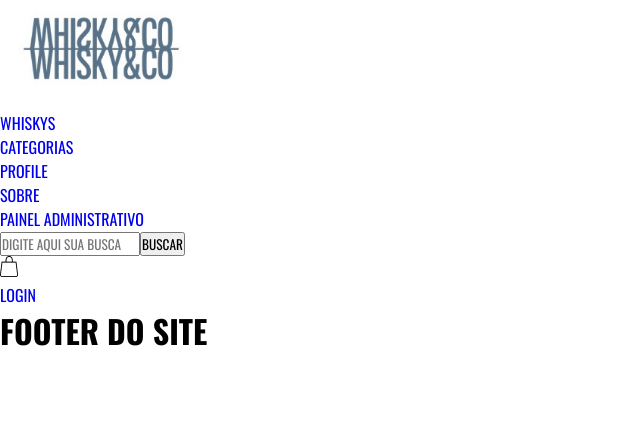
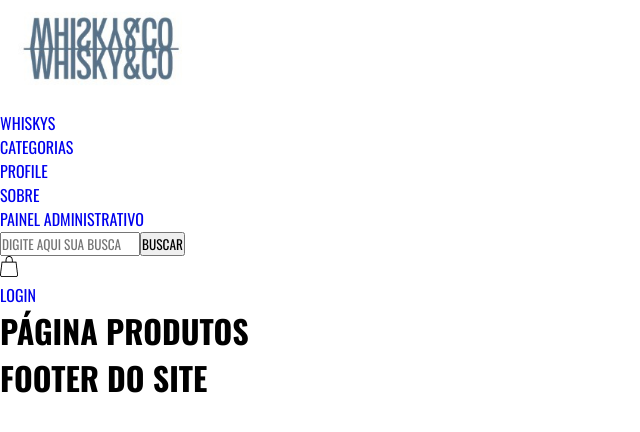
Before and after one commit to Silvio-Arem/whiskyAndCo, a React (Create React App) app: page /products in a window 1280 px wide. Shown: the top 432 px of the page, without its empty margins (0-640 px from the left). Built offline with nearby package versions, Linux system fonts and the light colour scheme.

Commit message:
feat: identifying pages

```diff
--- a/src/Pages/Home/index.tsx
+++ b/src/Pages/Home/index.tsx
@@ -1,7 +1,7 @@
 function Home() {
   return (
     <div className="Home">
-
+      <h1>Página Home</h1>
     </div>
   );
 }
--- a/src/Pages/Products/index.tsx
+++ b/src/Pages/Products/index.tsx
@@ -1,7 +1,7 @@
 function Products() {
     return (
       <div className="Products">
-
+        <h1>Página produtos</h1>
       </div>
     );
   }
```
